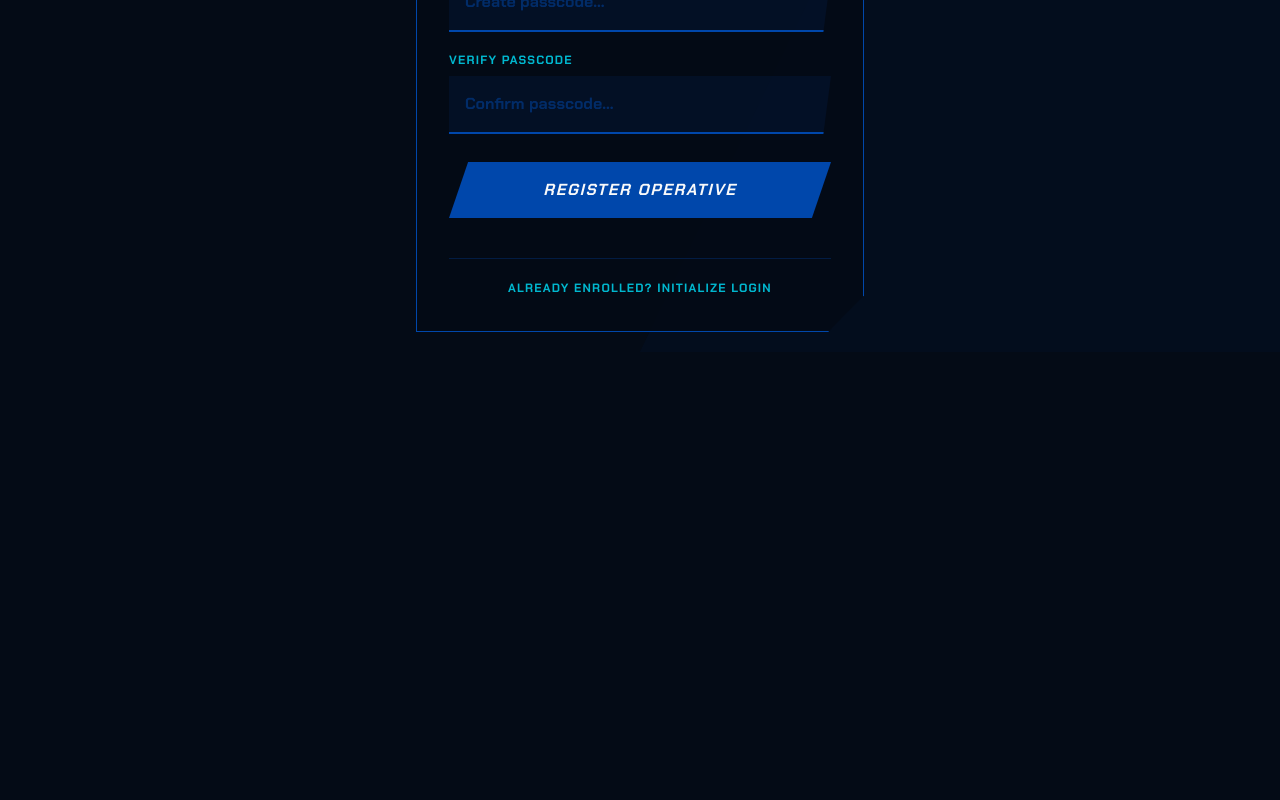
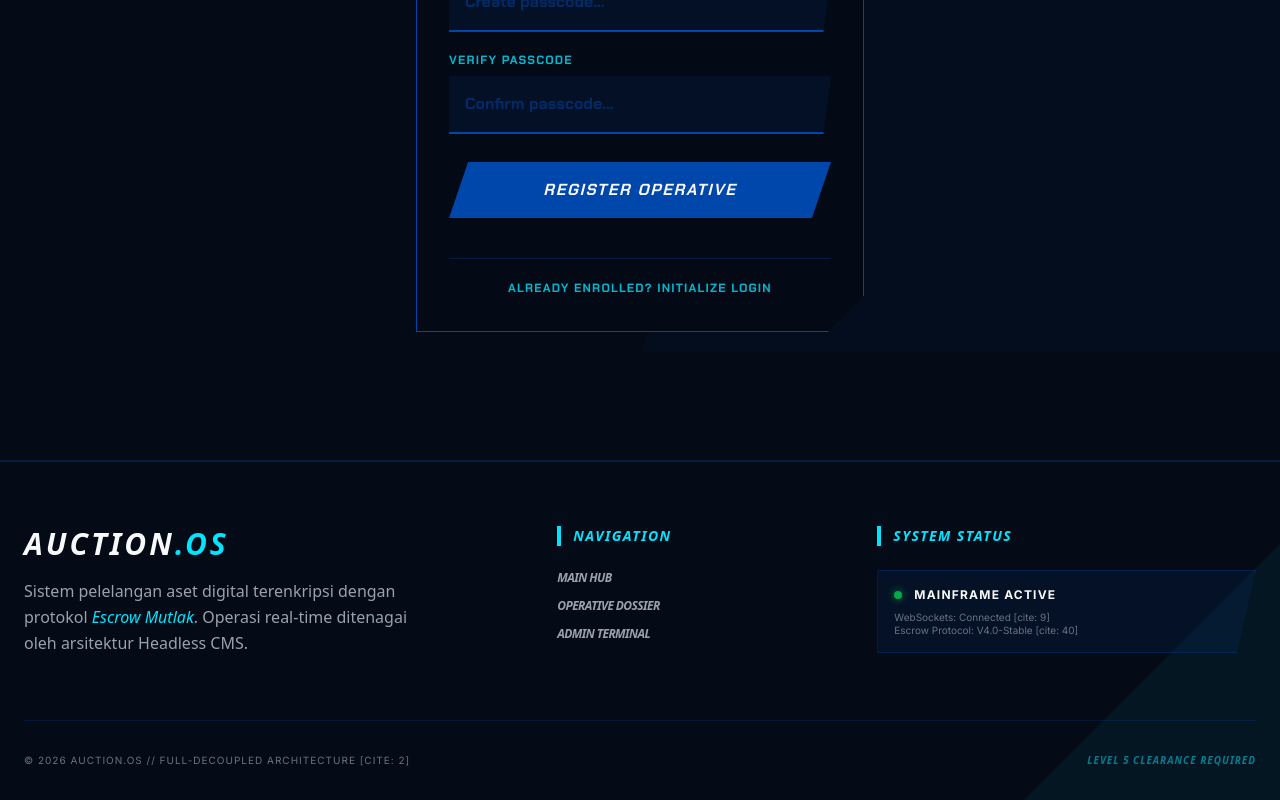
Before and after one commit to Pid24/auction-frontend, a Next.js app: page /register in a window 1280 px wide. Shown: the part 448-1248 px from the top of the page. Before the commit the page ends 828 px from the top, so only its background shows below. Built offline with nearby package versions, Linux system fonts and the light colour scheme; no server answers.

Commit message:
add footer

```diff
--- a/app/layout.tsx
+++ b/app/layout.tsx
@@ -3,6 +3,7 @@ import { Chakra_Petch, Inter } from "next/font/google";
 import "./globals.css";
 import { EchoProvider } from "@/components/providers/EchoProvider";
 import { GlobalNotification } from "@/components/GlobalNotification";
+import { Footer } from "@/components/Footer";
 
 const chakra = Chakra_Petch({
   weight: ["300", "400", "500", "600", "700"],
@@ -27,10 +28,11 @@ export default function RootLayout({
 }>) {
   return (
     <html lang="en">
-      <body className={`${chakra.variable} ${inter.variable} antialiased`}>
+      <body className={`${chakra.variable} ${inter.variable} antialiased bg-p3-dark`}>
         <EchoProvider>
           <GlobalNotification />
-          {children}
+          <main className="min-h-screen">{children}</main>
+          <Footer />
         </EchoProvider>
       </body>
     </html>
--- /dev/null
+++ b/components/Footer.tsx
@@ -0,0 +1,75 @@
+"use client";
+
+import Link from "next/link";
+import { motion } from "framer-motion";
+
+export function Footer() {
+  const currentYear = new Date().getFullYear();
+
+  return (
+    <footer className="relative mt-20 bg-p3-dark border-t-2 border-p3-blue/30 pt-16 pb-8 px-6 overflow-hidden">
+      {/* Background Ornament */}
+      <div className="absolute bottom-0 right-0 w-64 h-64 bg-p3-cyan/5 pointer-events-none z-0" style={{ clipPath: "polygon(100% 0, 100% 100%, 0 100%)" }} />
+
+      <div className="max-w-7xl mx-auto relative z-10">
+        <div className="grid grid-cols-1 md:grid-cols-12 gap-12 mb-16">
+          {/* Brand Section */}
+          <div className="md:col-span-5">
+            <h2 className="text-3xl font-black italic tracking-widest text-p3-white uppercase mb-4">
+              AUCTION<span className="text-p3-cyan">.OS</span>
+            </h2>
+            <p className="text-gray-400 font-medium leading-relaxed max-w-sm">
+              Sistem pelelangan aset digital terenkripsi dengan protokol
+              <span className="text-p3-cyan italic"> Escrow Mutlak</span>. Operasi real-time ditenagai oleh arsitektur Headless CMS.
+            </p>
+          </div>
+
+          {/* Quick Links */}
+          <div className="md:col-span-3">
+            <h3 className="text-p3-cyan font-black italic uppercase tracking-widest text-sm mb-6 border-l-4 border-p3-cyan pl-3">Navigation</h3>
+            <ul className="space-y-3 font-bold italic uppercase text-xs tracking-tighter">
+              <li>
+                <Link href="/" className="text-gray-400 hover:text-p3-white transition-colors">
+                  Main Hub
+                </Link>
+              </li>
+              <li>
+                <Link href="/profile" className="text-gray-400 hover:text-p3-white transition-colors">
+                  Operative Dossier
+                </Link>
+              </li>
+              <li>
+                <Link href="/admin" className="text-gray-400 hover:text-p3-white transition-colors">
+                  Admin Terminal
+                </Link>
+              </li>
+            </ul>
+          </div>
+
+          {/* System Status */}
+          <div className="md:col-span-4">
+            <h3 className="text-p3-cyan font-black italic uppercase tracking-widest text-sm mb-6 border-l-4 border-p3-cyan pl-3">System Status</h3>
+            <div className="bg-p3-blue/10 p-4 border border-p3-blue/30" style={{ clipPath: "polygon(0 0, 100% 0, 95% 100%, 0 100%)" }}>
+              <div className="flex items-center gap-3 mb-2">
+                <div className="w-2 h-2 bg-green-500 rounded-full animate-pulse shadow-[0_0_8px_rgba(34,197,94,0.8)]" />
+                <span className="text-xs font-mono text-p3-white tracking-widest uppercase font-bold">Mainframe Active</span>
+              </div>
+              <p className="text-[10px] text-gray-500 font-mono leading-tight">
+                WebSockets: Connected [cite: 9] <br />
+                Escrow Protocol: V4.0-Stable [cite: 40]
+              </p>
+            </div>
+          </div>
+        </div>
+
+        {/* Bottom Bar */}
+        <div className="pt-8 border-t border-p3-blue/20 flex flex-col md:flex-row justify-between items-center gap-4">
+          <p className="text-[10px] font-mono text-gray-500 tracking-widest uppercase">&copy; {currentYear} AUCTION.OS // FULL-DECOUPLED ARCHITECTURE [cite: 2]</p>
+          <div className="flex gap-6">
+            <span className="text-[10px] font-black italic text-p3-cyan uppercase tracking-widest opacity-50">Level 5 Clearance Required</span>
+          </div>
+        </div>
+      </div>
+    </footer>
+  );
+}
```
